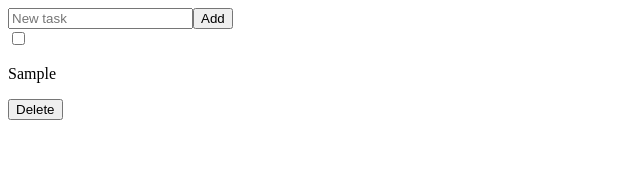
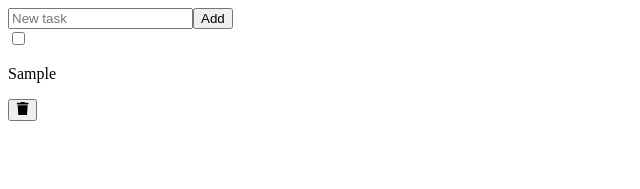
Before and after one commit to Jonath-z/the-gym-todo-redux, a React (Create React App) app: page / in a window 1280 px wide. Both pictures are taken after typing "Sample" into the empty fields and a click on the button "Add". Shown: the top 189 px of the page, without its empty margins (0-640 px from the left). Built offline with nearby package versions, Linux system fonts and the light colour scheme.

Commit message:
make the task editable

```diff
--- a/package.json
+++ b/package.json
@@ -9,6 +9,7 @@
     "@testing-library/user-event": "^13.5.0",
     "react": "^18.2.0",
     "react-dom": "^18.2.0",
+    "react-icons": "^4.7.1",
     "react-redux": "^8.0.5",
     "react-scripts": "5.0.1",
     "redux": "^4.2.1",
--- a/src/components/TodoCard.jsx
+++ b/src/components/TodoCard.jsx
@@ -1,5 +1,6 @@
 import { useDispatch } from "react-redux";
-import { achieveTodo, deleteTodo } from "../features/todo";
+import { achieveTodo, deleteTodo, updateTask } from "../features/todo";
+import { FaTrash } from "react-icons/fa";
 
 export default function TodoCard({ todo }) {
   const dispatch = useDispatch();
@@ -12,15 +13,24 @@ export default function TodoCard({ todo }) {
           checked={todo.done}
           onChange={() => dispatch(achieveTodo(todo))}
         />
-        <p className={`w-full break-words ${todo.done ? "line-through" : ""}`}>
+        <p
+          contentEditable={true}
+          suppressContentEditableWarning={true}
+          onBlur={(e) =>
+            dispatch(updateTask({ ...todo, task: e.target.textContent }))
+          }
+          className={`w-full outline-none break-words ${
+            todo.done ? "line-through" : ""
+          }`}
+        >
           {todo.task}
         </p>
       </div>
       <button
         onClick={() => dispatch(deleteTodo(todo))}
-        className="bg-red-500 px-5 py-2 rounded-md text-white text-bold hover:bg-red-600 transition-all"
+        className="bg-white p-3 rounded-full text-red-600 text-bold hover:bg-red-600 hover:text-white transition-all"
       >
-        Delete
+        <FaTrash className="h-6 w-6" />
       </button>
     </div>
   );
--- a/src/components/TodosContainer.jsx
+++ b/src/components/TodosContainer.jsx
@@ -1,12 +1,9 @@
 import React from "react";
 import { useSelector } from "react-redux";
-import storage from "../utils/storage";
 import TodoCard from "./TodoCard";
 
 function TodosContainer() {
-  const todos = useSelector(
-    (state) => storage.getTodos("_todos") || state.todo.value
-  );
+  const todos = useSelector((state) => state.todo.value);
 
   return (
     <div className=" mt-10">
--- a/src/features/todo.js
+++ b/src/features/todo.js
@@ -4,7 +4,7 @@ import storage from "../utils/storage";
 const todoSlice = createSlice({
   name: "todo",
   initialState: {
-    value: [],
+    value: storage.getTodos("_todos") || [],
   },
   reducers: {
     addNewTodo: (state, action) => {
@@ -16,8 +16,12 @@ const todoSlice = createSlice({
     achieveTodo: (state, action) => {
       state.value = storage.updateAchievedTodo("_todos", action.payload);
     },
+    updateTask: (state, action) => {
+      state.value = storage.updateTask("_todos", action.payload);
+    },
   },
 });
 
-export const { addNewTodo, deleteTodo, achieveTodo } = todoSlice.actions;
+export const { addNewTodo, deleteTodo, achieveTodo, updateTask } =
+  todoSlice.actions;
 export default todoSlice.reducer;
--- a/src/utils/storage.js
+++ b/src/utils/storage.js
@@ -9,7 +9,6 @@ function getTodos(key) {
 
 function addNewTodo(key, todo) {
   const todos = getTodos(key);
-
   return setItem(key, [...todos, todo]);
 }
 
@@ -19,10 +18,19 @@ function deleteTodo(key, todo) {
   return setItem(key, updatedItems);
 }
 
+function updateTask(key, todo) {
+  const todos = getTodos(key);
+  const updatedItems = todos.map((_todo) => {
+    return _todo.id === todo.id ? { ..._todo, task: todo.task } : _todo;
+  });
+
+  return setItem(key, updatedItems);
+}
+
 function updateAchievedTodo(key, todo) {
   const todos = getTodos(key);
   const updatedItems = todos.map((_todo) => {
-    return _todo.id === todo.id ? { ..._todo, done: true } : _todo;
+    return _todo.id === todo.id ? { ..._todo, done: !_todo.done } : _todo;
   });
 
   return setItem(key, updatedItems);
@@ -33,6 +41,7 @@ const storage = {
   setItem,
   deleteTodo,
   addNewTodo,
+  updateTask,
   updateAchievedTodo,
 };
 export default storage;
```
Also changed, not shown: 1 other file (tests, documents, lock files or other folders).
